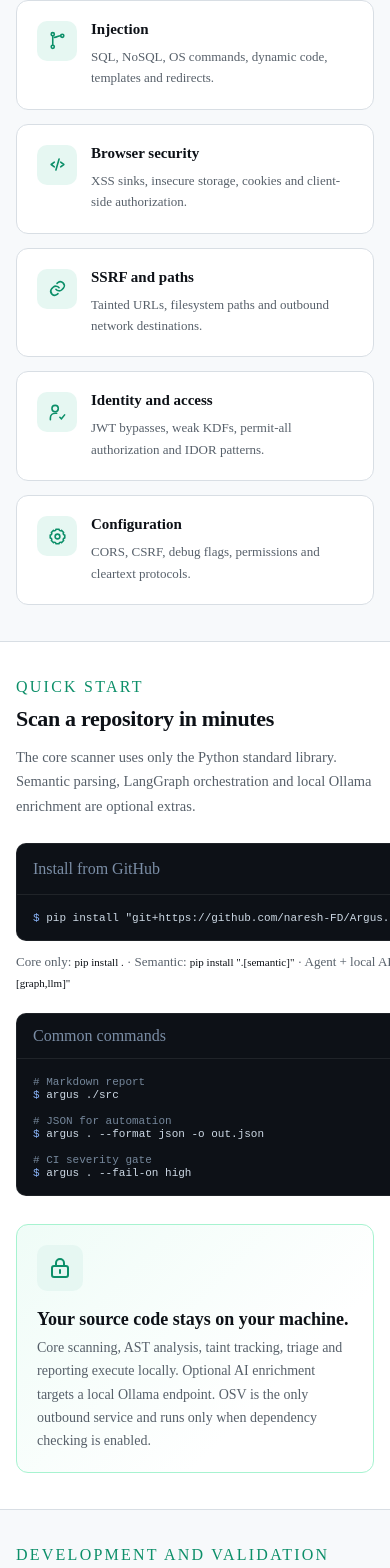
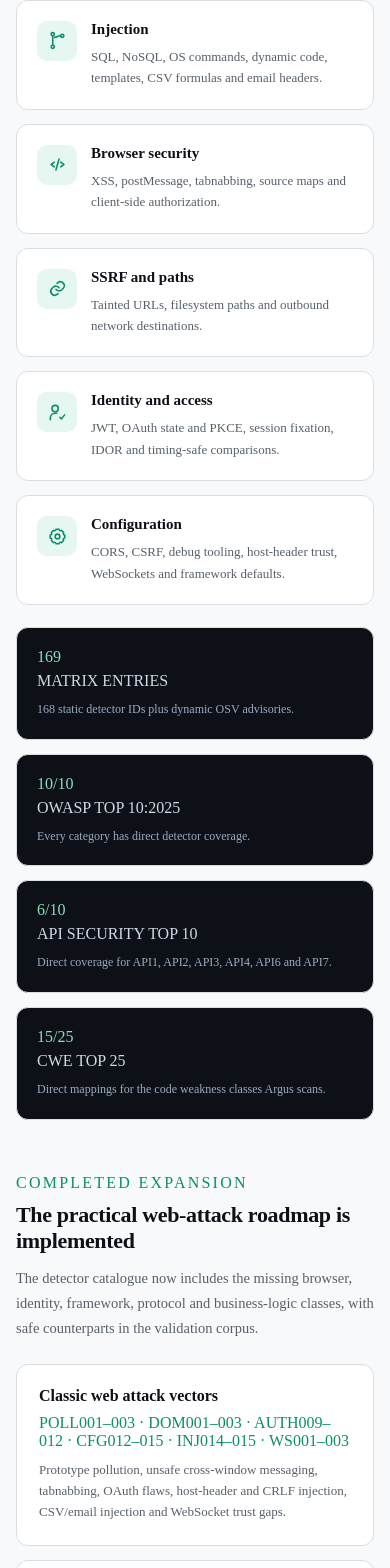
Before and after one commit to naresh-FD/argus-security-validation-docs, a React (Vite) app: page / in a window 390 px wide. Shown: the part 3410-4978 px from the top of the page. Built offline with nearby package versions, Linux system fonts and the light colour scheme.

Commit message:
Document completed attack-vector coverage

```diff
--- a/app/globals.css
+++ b/app/globals.css
@@ -491,6 +491,7 @@
 .subsection-heading {
   margin-top: 54px;
   margin-bottom: 24px;
+  scroll-margin-top: var(--nav-h);
 }
 
 .subsection-heading h2 {
@@ -531,6 +532,84 @@
 
 .coverage-grid p {
   font-size: 13px;
+}
+
+.coverage-scorecard {
+  display: grid;
+  grid-template-columns: repeat(4, 1fr);
+  gap: 14px;
+  margin-top: 22px;
+}
+
+.coverage-scorecard article {
+  padding: 20px;
+  border: 1px solid var(--border);
+  border-radius: 12px;
+  background: var(--code-bg);
+}
+
+.coverage-scorecard strong,
+.coverage-scorecard span {
+  display: block;
+}
+
+.coverage-scorecard strong {
+  color: #89e0bb;
+  font: 700 28px/1.1 var(--font-display);
+}
+
+.coverage-scorecard span {
+  margin-top: 6px;
+  color: var(--code-text);
+  font: 700 11px/1.4 var(--font-mono);
+  text-transform: uppercase;
+}
+
+.coverage-scorecard p {
+  margin: 10px 0 0;
+  color: #9aabc0;
+  font-size: 12px;
+  line-height: 1.55;
+}
+
+.expansion-heading {
+  margin-top: 54px;
+}
+
+.expansion-heading .sec-intro {
+  margin-bottom: 24px;
+}
+
+.expansion-grid {
+  display: grid;
+  grid-template-columns: repeat(2, 1fr);
+  gap: 14px;
+}
+
+.expansion-grid article {
+  padding: 22px;
+  border: 1px solid var(--border);
+  border-radius: 12px;
+  background: var(--surface);
+}
+
+.expansion-grid h3 {
+  margin-bottom: 9px;
+  font-size: 16px;
+}
+
+.expansion-grid code {
+  display: block;
+  margin-bottom: 10px;
+  color: var(--green);
+  font: 600 11px/1.6 var(--font-mono);
+}
+
+.expansion-grid p {
+  margin: 0;
+  color: var(--muted);
+  font-size: 13px;
+  line-height: 1.6;
 }
 
 .qs-grid {
@@ -844,6 +923,8 @@
   .grid-3,
   .grid-2,
   .coverage-grid,
+  .coverage-scorecard,
+  .expansion-grid,
   .qs-grid {
     grid-template-columns: 1fr;
   }
--- a/app/page.tsx
+++ b/app/page.tsx
@@ -36,6 +36,7 @@
   { id: "overview", label: "Overview" },
   { id: "pipeline", label: "How it works" },
   { id: "features", label: "Features" },
+  { id: "coverage", label: "Coverage" },
   { id: "usage", label: "Usage" },
   { id: "reference", label: "Detectors" },
 ];
@@ -97,22 +98,58 @@
 
 const coverageCards: Array<{ title: string; copy: string; icon: LucideIcon }> = [
   { title: "Secrets", copy: "Keys, tokens, database URIs, credentials and unsafe secret handling.", icon: KeyRound },
-  { title: "Injection", copy: "SQL, NoSQL, OS commands, dynamic code, templates and redirects.", icon: GitBranch },
-  { title: "Browser security", copy: "XSS sinks, insecure storage, cookies and client-side authorization.", icon: CodeXml },
+  { title: "Injection", copy: "SQL, NoSQL, OS commands, dynamic code, templates, CSV formulas and email headers.", icon: GitBranch },
+  { title: "Browser security", copy: "XSS, postMessage, tabnabbing, source maps and client-side authorization.", icon: CodeXml },
   { title: "SSRF and paths", copy: "Tainted URLs, filesystem paths and outbound network destinations.", icon: Link2 },
-  { title: "Identity and access", copy: "JWT bypasses, weak KDFs, permit-all authorization and IDOR patterns.", icon: UserRoundCheck },
-  { title: "Configuration", copy: "CORS, CSRF, debug flags, permissions and cleartext protocols.", icon: Settings2 },
+  { title: "Identity and access", copy: "JWT, OAuth state and PKCE, session fixation, IDOR and timing-safe comparisons.", icon: UserRoundCheck },
+  { title: "Configuration", copy: "CORS, CSRF, debug tooling, host-header trust, WebSockets and framework defaults.", icon: Settings2 },
+];
+
+const coverageScorecard = [
+  { value: "169", label: "matrix entries", copy: "168 static detector IDs plus dynamic OSV advisories." },
+  { value: "10/10", label: "OWASP Top 10:2025", copy: "Every category has direct detector coverage." },
+  { value: "6/10", label: "API Security Top 10", copy: "Direct coverage for API1, API2, API3, API4, API6 and API7." },
+  { value: "15/25", label: "CWE Top 25", copy: "Direct mappings for the code weakness classes Argus scans." },
+];
+
+const completedExpansion = [
+  {
+    title: "Classic web attack vectors",
+    rules: "POLL001–003 · DOM001–003 · AUTH009–012 · CFG012–015 · INJ014–015 · WS001–003",
+    copy: "Prototype pollution, unsafe cross-window messaging, tabnabbing, OAuth flaws, host-header and CRLF injection, CSV/email injection and WebSocket trust gaps.",
+  },
+  {
+    title: "Framework-aware packs",
+    rules: "NODE001–002 · SPRING001–002 · CFG016 · INJ016 · GQL001–004",
+    copy: "Express static and upload handling, Spring actuator and controller authorization, Django host policy, request-controlled file responses and GraphQL limits.",
+  },
+  {
+    title: "Flow and business logic",
+    rules: "TAINT-PY-001–006 · RACE001 · BIZ001–003",
+    copy: "Interprocedural source-to-sink flows, second-order data paths, check-then-act races, client-controlled pricing, negative values and browser-trusted roles.",
+  },
+  {
+    title: "Red-flag reporting and corpus",
+    rules: "--rules owasp-a03 · --rules api-top10 · JSON OWASP tags",
+    copy: "Severity × exploitability grouping, OWASP aliases and CI-ready metadata, backed by vulnerable and hardened fixtures for each new vector.",
+  },
 ];
 
 const validationItems = [
   {
-    status: "Live",
+    status: "Complete",
+    statusClass: "st-live",
+    title: "Attack-vector expansion · phases 0–5",
+    copy: "Coverage matrix, classic web vectors, framework packs, engine upgrades, red-flag reporting and the positive/negative validation corpus are implemented.",
+  },
+  {
+    status: "Complete",
     statusClass: "st-live",
     title: "Deterministic scanner and AST engine",
     copy: "The zero-dependency core ships with pattern, AST, entropy, policy and quality detectors for repeatable local scans.",
   },
   {
-    status: "Live",
+    status: "Complete",
     statusClass: "st-live",
     title: "Taint, infrastructure and dependency coverage",
     copy: "Taint propagation, IaC checks and optional OSV advisories extend coverage beyond line-level matches.",
@@ -291,13 +328,30 @@
               ))}
             </div>
 
-            <div className="subsection-heading">
+            <div className="subsection-heading" id="coverage">
               <div className="sec-label">Coverage</div>
               <h2>Security checks across the stack</h2>
             </div>
             <div className="coverage-grid">
               {coverageCards.map(({ title, copy, icon: Icon }) => (
                 <article key={title}><span><Icon size={19} strokeWidth={2} aria-hidden="true" /></span><div><h3>{title}</h3><p>{copy}</p></div></article>
+              ))}
+            </div>
+
+            <div className="coverage-scorecard" aria-label="Security standards coverage">
+              {coverageScorecard.map(({ value, label, copy }) => (
+                <article key={label}><strong>{value}</strong><span>{label}</span><p>{copy}</p></article>
+              ))}
+            </div>
+
+            <div className="expansion-heading">
+              <div className="sec-label">Completed expansion</div>
+              <h2>The practical web-attack roadmap is implemented</h2>
+              <p className="sec-intro">The detector catalogue now includes the missing browser, identity, framework, protocol and business-logic classes, with safe counterparts in the validation corpus.</p>
+            </div>
+            <div className="expansion-grid">
+              {completedExpansion.map(({ title, rules, copy }) => (
+                <article key={title}><h3>{title}</h3><code>{rules}</code><p>{copy}</p></article>
               ))}
             </div>
           </div>
@@ -338,7 +392,7 @@
             <p className="sec-intro">Argus publishes both its working capabilities and the failure modes discovered during real-repository validation.</p>
             <div className="road-list">
               {validationItems.map((item, index) => (
-                <article className={`road-item ${index === validationItems.length - 1 ? "road-item-active" : ""}`} key={item.title}>
+                <article className={`road-item ${index === 0 ? "road-item-active" : ""}`} key={item.title}>
                   <span className={`status ${item.statusClass}`}>{item.status}</span>
                   <div><h3>{item.title}</h3><p>{item.copy}</p></div>
                 </article>
@@ -355,7 +409,7 @@
           <div className="wrap">
             <div className="sec-label">Detector reference</div>
             <h2>Search all built-in security detectors</h2>
-            <p className="sec-intro">Filter by rule ID, CWE, language, engine or detection behavior. OSV matches are added dynamically when dependency scanning is enabled.</p>
+            <p className="sec-intro">Filter 168 static detector IDs by rule, CWE, language, engine or detection behavior. Dynamic OSV matches are added when dependency scanning is enabled, bringing the generated matrix to 169 entries.</p>
             <div className="catalogue">
               <div className="catalogue-toolbar">
                 <label><span>Search detectors</span><input value={query} onChange={(event) => setQuery(event.target.value)} placeholder="Rule ID, CWE, language or detection..." /></label>
```
Also changed, not shown: app/layout.tsx (+3 -7 lines), 1 other file (tests, documents, lock files or other folders).
